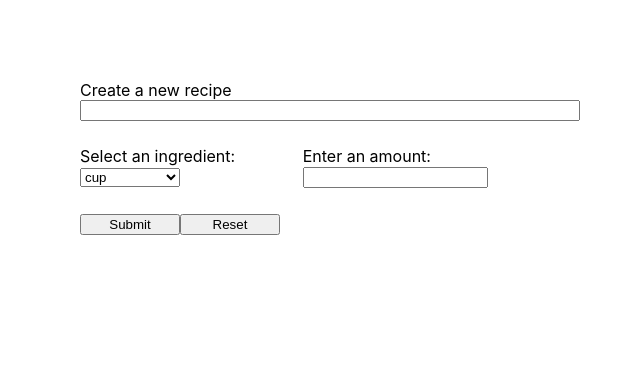
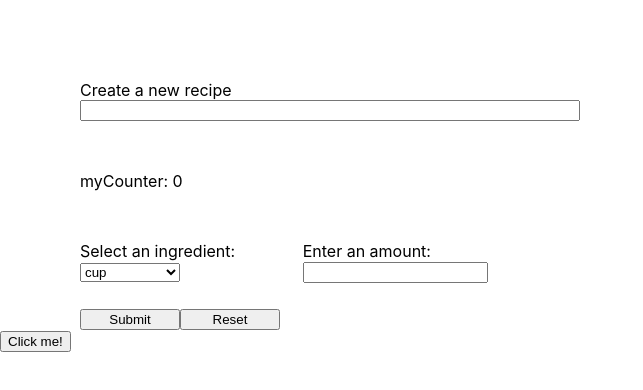
Before and after one commit to vinarius/aws-dev-challenge, a React (Create React App) app in the folder frontend/: page / in a window 1280 px wide. Shown: the top 390 px of the page, without its empty margins (0-643 px from the left). Built offline with nearby package versions, Linux system fonts and the light colour scheme.

Commit message:
setup a context provider

```diff
--- a/frontend/src/App.tsx
+++ b/frontend/src/App.tsx
@@ -1,13 +1,22 @@
 import React from 'react';
+
 import './App.css';
 
 import {CreateRecipeForm} from './components/create-recipe-form/create-recipe-form';
+import {ContextProvider} from './components/contextProvider/contextProvider';
+import { MyTempComponent } from './components/my-temp-component';
 
 function App() {
+
+
+
   return (
-    <div className="App">
-      <CreateRecipeForm />
-    </div>
+    <ContextProvider>
+      <div className="App">
+        <CreateRecipeForm />
+        <MyTempComponent />
+      </div>
+    </ContextProvider>
   );
 }
 
--- /dev/null
+++ b/frontend/src/components/contextProvider/contextProvider.tsx
@@ -0,0 +1,29 @@
+import React, {createContext, useReducer, PropsWithChildren, FC, ReactNode} from 'react';
+
+import {reducer} from './reducer';
+import {IAppState} from '../../models/interfaces';
+import { STATE_ACTIONS } from '../../models/enums';
+
+const initialState: IAppState = {
+  myCounter: 0
+};
+
+export const Context = createContext<IAppState>(initialState);
+
+export const ContextProvider: FC<ReactNode> = (props: PropsWithChildren<any>) => {
+  const [state, dispatch] = useReducer(reducer, initialState);
+
+  const addToCounter = () => {
+    console.log('add to counter is being called')
+    dispatch({type: STATE_ACTIONS.addToCounter});
+  };
+
+  return (
+    <Context.Provider value={{
+      ...state,
+      addToCounter
+    }}>
+      {props.children}
+    </Context.Provider>
+  );
+};
--- /dev/null
+++ b/frontend/src/components/contextProvider/reducer.ts
@@ -0,0 +1,17 @@
+import { STATE_ACTIONS } from '../../models/enums';
+import {IAppState, IAction} from '../../models/interfaces';
+
+export const reducer = (state: IAppState, action: IAction) => {
+  switch(action.type) {
+    case STATE_ACTIONS.addToCounter:
+      console.log('reaching the reducer function call')
+      return addToCounter(state);
+    default:
+      return state;
+  }
+};
+
+const addToCounter = (state: IAppState) => ({
+    ...state,
+    myCounter: state.myCounter + 1
+} as IAppState);
--- a/frontend/src/components/create-recipe-form/create-recipe-form.tsx
+++ b/frontend/src/components/create-recipe-form/create-recipe-form.tsx
@@ -1,8 +1,9 @@
-import React, {ChangeEvent, useState} from 'react';
+import React, {ChangeEvent, useState, useContext} from 'react';
 
 import './create-recipe-form.css';
 
-import {measurements} from '../../models/measurements';
+import {measurements} from '../../models/enums';
+import {Context} from '../contextProvider/contextProvider';
 
 export const CreateRecipeForm = () => {
   const [recipeName, setRecipeName] = useState('');
@@ -32,6 +33,8 @@ export const CreateRecipeForm = () => {
     setIngredientAmount(parseFloat(event.target.value));
   };
 
+  const {myCounter} = useContext(Context);
+
   return (
     <div id="create-recipe-form-container">
       <form id="create-recipe-form" onSubmit={handleFormSubmit}>
@@ -39,11 +42,19 @@ export const CreateRecipeForm = () => {
         <input type="text" name="recipeName" onChange={handleRecipeNameChange} required />
 
         <div className="space"></div>
+        <div className="space"></div>
+
+        <p>myCounter: {myCounter}</p>
+
+        <div className="space"></div>
+        <div className="space"></div>
+
+
 
         <div id="ingredient-row">
           <div>
             <label htmlFor="ingredient-list">Select an ingredient:</label>
-            <select className="form-dropdown" onChange={handleIngredientTypeChange}>
+            <select name="ingredient-list" className="form-dropdown" onChange={handleIngredientTypeChange}>
               <option value={measurements.CUP}>{measurements.CUP}</option>
               <option value={measurements.TABLESPOON}>{measurements.TABLESPOON}</option>
               <option value={measurements.TEASPOON}>{measurements.TEASPOON}</option>
@@ -51,7 +62,7 @@ export const CreateRecipeForm = () => {
           </div>
           <div>
             <label htmlFor="ingredient-amount">Enter an amount: </label>
-            <input type="number" onChange={handleIngredientAmountChange}></input>
+            <input name="ingredient-amount" type="number" onChange={handleIngredientAmountChange}></input>
           </div>
         </div>
 
--- /dev/null
+++ b/frontend/src/components/my-temp-component.tsx
@@ -0,0 +1,15 @@
+import React, {useContext} from 'react';
+import { Context } from './contextProvider/contextProvider';
+
+export const MyTempComponent = () => {
+  const {addToCounter} = useContext(Context);
+
+  const handleButtonClick = () => {
+    console.log('calling handleButtonClick')
+    addToCounter?.();
+  };
+
+  return (
+    <button onClick={handleButtonClick}>Click me!</button>
+  )
+};
--- a/frontend/src/models/measurements.ts
+++ b/frontend/src/models/enums.ts
@@ -3,3 +3,7 @@ export enum measurements {
   TABLESPOON='Tbsp',
   TEASPOON='tsps'
 }
+
+export enum STATE_ACTIONS {
+  addToCounter='addToCounter'
+}
--- /dev/null
+++ b/frontend/src/models/interfaces.ts
@@ -0,0 +1,10 @@
+import {STATE_ACTIONS} from './enums';
+
+export interface IAppState {
+  myCounter: number;
+  addToCounter?: ()=>void;
+}
+
+export interface IAction {
+  type: STATE_ACTIONS
+};
```
